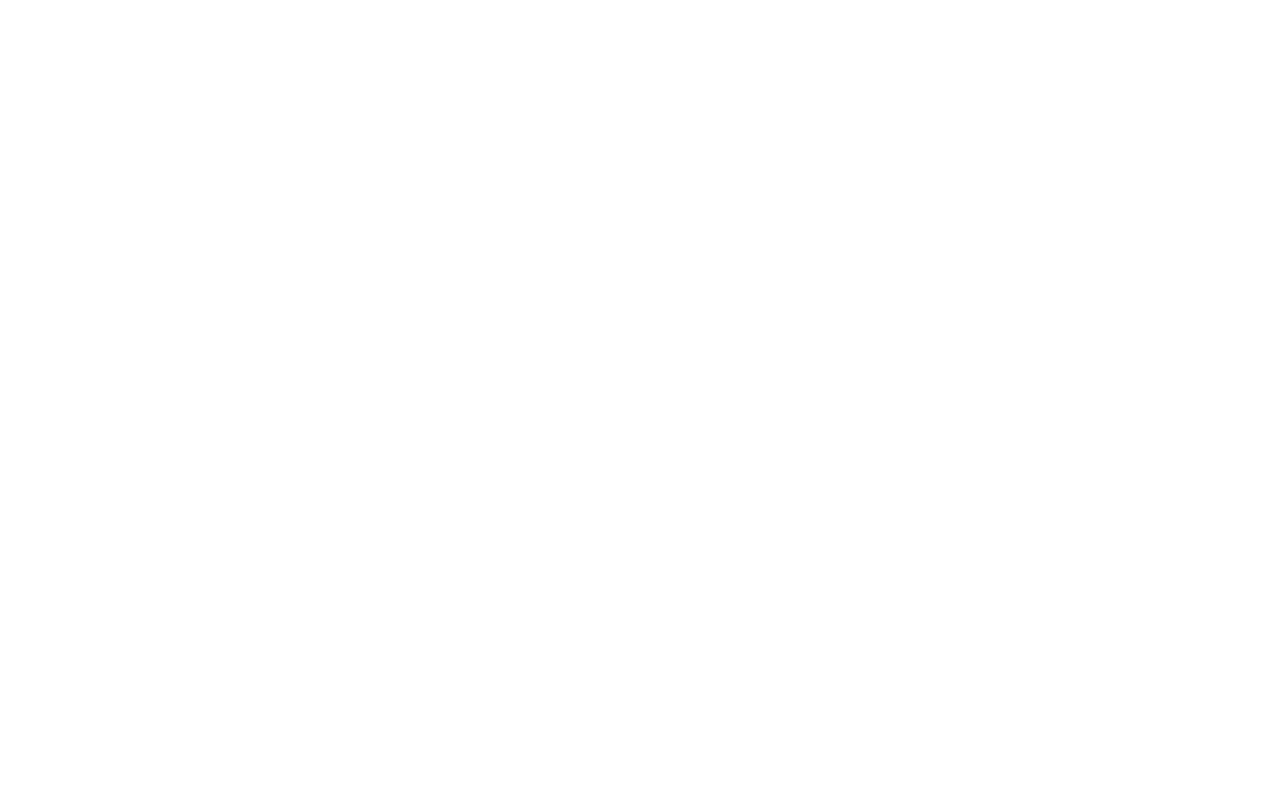
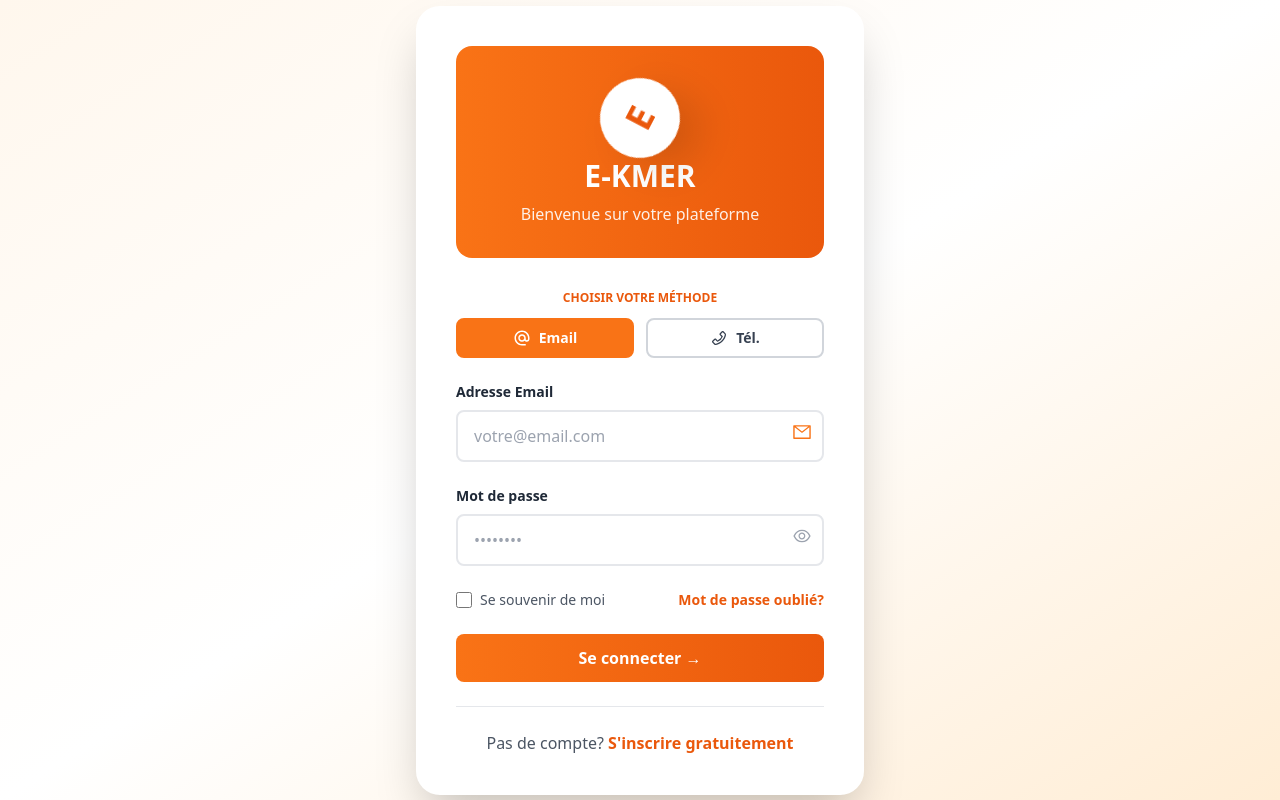
Before and after one commit to Brayann-hub-cmd/E-kmer, a React (Vite) app: page / in a window 1280 px wide. Built offline with nearby package versions, Linux system fonts and the light colour scheme.

Commit message:
Enhance login page animations and styles

```diff
--- a/src/App.jsx
+++ b/src/App.jsx
@@ -1,6 +1,7 @@
+import Login from "./pages/auth/Login";
 
 function App() {
-
+  return <Login />;
 }
 
-export default App
+export default App;
--- a/src/pages/auth/Login.jsx
+++ b/src/pages/auth/Login.jsx
@@ -0,0 +1,157 @@
+import React, { useState } from "react";
+import { AiOutlineMail, AiOutlineEye, AiOutlineEyeInvisible, AiOutlinePhone } from "react-icons/ai";
+import { MdAlternateEmail } from "react-icons/md";
+
+function Login() {
+  const [email, setEmail] = useState("");
+  const [password, setPassword] = useState("");
+  const [showPassword, setShowPassword] = useState(false);
+  const [loginMethod, setLoginMethod] = useState("email");
+  const [phone, setPhone] = useState("");
+  const [rememberMe, setRememberMe] = useState(false);
+  const [isLoading, setIsLoading] = useState(false);
+
+  const handleSubmit = (e) => {
+    e.preventDefault();
+    setIsLoading(true);
+    setTimeout(() => {
+      alert("Connexion réussie!");
+      setIsLoading(false);
+    }, 1500);
+  };
+
+  return (
+    <div className="min-h-screen flex items-center justify-center bg-gradient-to-br from-orange-50 via-white to-orange-100 animate-fade-in">
+      <div className="bg-white p-10 rounded-3xl shadow-2xl max-w-md w-full animate-slide-in">
+        <div className="bg-gradient-to-r from-orange-500 to-orange-600 p-8 rounded-2xl text-center text-white mb-8 animate-slide-in-down animate-gradient">
+          <div className="w-20 h-20 bg-white rounded-full flex items-center justify-center shadow-2xl mx-auto animate-float animate-pulse-glow animate-spin-slow">
+            <span className="text-4xl font-black text-orange-600">E</span>
+          </div>
+          <h1 className="text-3xl font-bold mb-2">E-KMER</h1>
+          <p className="opacity-90">Bienvenue sur votre plateforme</p>
+        </div>
+
+        <div className="mb-6 animate-slide-in delay-100">
+          <p className="text-xs font-semibold text-orange-600 uppercase text-center mb-3">Choisir votre méthode</p>
+          <div className="grid grid-cols-2 gap-3">
+            <button
+              type="button"
+              onClick={() => setLoginMethod("email")}
+              className={`py-2 px-3 rounded-lg flex items-center justify-center gap-2 font-semibold text-sm transition-all border-2 ${
+                loginMethod === "email"
+                  ? "bg-orange-500 text-white border-orange-500"
+                  : "text-gray-700 border-gray-300 hover:border-orange-500"
+              } hover:animate-wiggle`}
+            >
+              <MdAlternateEmail className="text-lg hover:animate-spin-slow" />
+              <span>Email</span>
+            </button>
+            <button
+              type="button"
+              onClick={() => setLoginMethod("phone")}
+              className={`py-2 px-3 rounded-lg flex items-center justify-center gap-2 font-semibold text-sm transition-all border-2 ${
+                loginMethod === "phone"
+                  ? "bg-orange-500 text-white border-orange-500"
+                  : "text-gray-700 border-gray-300 hover:border-orange-500"
+              } hover:animate-wiggle`}
+            >
+              <AiOutlinePhone className="text-lg hover:animate-spin-slow" />
+              <span>Tél.</span>
+            </button>
+          </div>
+        </div>
+
+        <form onSubmit={handleSubmit} className="space-y-6">
+          {loginMethod === "email" ? (
+            <div className="animate-slide-in delay-200">
+              <label className="block text-sm font-semibold text-gray-800 mb-2">Adresse Email</label>
+              <div className="relative group">
+                <AiOutlineMail className="absolute right-3 top-3 text-orange-500 text-xl group-hover:animate-spin-slow" />
+                <input
+                  type="email"
+                  value={email}
+                  onChange={(e) => setEmail(e.target.value)}
+                  className="w-full px-4 py-3 pr-12 border-2 border-gray-200 rounded-lg focus:border-orange-500 focus:outline-none"
+                  placeholder="votre@email.com"
+                  required
+                />
+              </div>
+            </div>
+          ) : (
+            <div className="animate-slide-in delay-200">
+              <label className="block text-sm font-semibold text-gray-800 mb-2">Numéro de Téléphone</label>
+              <div className="relative group">
+                <AiOutlinePhone className="absolute right-3 top-3 text-orange-500 text-xl group-hover:animate-spin-slow" />
+                <input
+                  type="tel"
+                  value={phone}
+                  onChange={(e) => setPhone(e.target.value)}
+                  className="w-full px-4 py-3 pr-12 border-2 border-gray-200 rounded-lg focus:border-orange-500 focus:outline-none"
+                  placeholder="+237 6 12 34 56 78"
+                  required
+                />
+              </div>
+            </div>
+          )}
+
+          <div className="animate-slide-in delay-300">
+            <label className="block text-sm font-semibold text-gray-800 mb-2">Mot de passe</label>
+            <div className="relative">
+              <button
+                type="button"
+                onClick={() => setShowPassword(!showPassword)}
+                className="absolute right-3 top-3 text-gray-400 hover:text-orange-500"
+              >
+                {showPassword ? <AiOutlineEyeInvisible className="text-xl" /> : <AiOutlineEye className="text-xl" />}
+              </button>
+              <input
+                type={showPassword ? "text" : "password"}
+                value={password}
+                onChange={(e) => setPassword(e.target.value)}
+                className="w-full px-4 py-3 pr-12 border-2 border-gray-200 rounded-lg focus:border-orange-500 focus:outline-none"
+                placeholder="••••••••"
+                required
+              />
+            </div>
+          </div>
+
+          <div className="flex items-center justify-between text-sm animate-slide-in delay-300">
+            <label className="flex items-center cursor-pointer">
+              <input type="checkbox" checked={rememberMe} onChange={(e) => setRememberMe(e.target.checked)} className="w-4 h-4 rounded accent-orange-600" />
+              <span className="ml-2 text-gray-600 hover:text-gray-800 transition">Se souvenir de moi</span>
+            </label>
+            <a href="#" className="text-orange-600 hover:text-orange-700 font-semibold transition hover:animate-wiggle">
+              Mot de passe oublié?
+            </a>
+          </div>
+
+          <button
+            type="submit"
+            disabled={isLoading}
+            className="w-full bg-gradient-to-r from-orange-500 to-orange-600 hover:from-orange-600 hover:to-orange-700 text-white font-bold py-3 rounded-lg transition-all flex items-center justify-center gap-2 animate-slide-in delay-400 hover:animate-pulse hover:scale-105 focus:animate-pulse-glow"
+          >
+            {isLoading ? (
+              <>
+                <div className="w-4 h-4 border-2 border-white border-t-transparent rounded-full animate-spin"></div>
+                <span>Connexion...</span>
+              </>
+            ) : (
+              "Se connecter →"
+            )}
+          </button>
+        </form>
+
+        <div className="mt-6 text-center border-t border-gray-200 pt-6 animate-slide-in delay-500">
+          <p className="text-gray-600">
+            Pas de compte?{" "}
+            <a href="/register" className="font-semibold text-orange-600 hover:text-orange-700 hover:animate-bounce">
+              S'inscrire gratuitement
+            </a>
+          </p>
+        </div>
+      </div>
+    </div>
+  );
+}
+
+export default Login;
--- a/tailwind.config.js
+++ b/tailwind.config.js
@@ -5,7 +5,49 @@ export default {
     "./src/**/*.{js,ts,jsx,tsx}",
   ],
   theme: {
-    extend: {},
+    extend: {
+      keyframes: {
+        slideInUp: {
+          '0%': { transform: 'translateY(100%)', opacity: '0' },
+          '100%': { transform: 'translateY(0)', opacity: '1' },
+        },
+        slideInDown: {
+          '0%': { transform: 'translateY(-100%)', opacity: '0' },
+          '100%': { transform: 'translateY(0)', opacity: '1' },
+        },
+        float: {
+          '0%, 100%': { transform: 'translateY(0)' },
+          '50%': { transform: 'translateY(-5%)' },
+        },
+        fadeIn: {
+          '0%': { opacity: '0' },
+          '100%': { opacity: '1' },
+        },
+        wiggle: {
+          '0%, 100%': { transform: 'rotate(-3deg)' },
+          '50%': { transform: 'rotate(3deg)' },
+        },
+        pulseGlow: {
+          '0%, 100%': { boxShadow: '0 0 0 rgba(249, 115, 22, 0.3)' },
+          '50%': { boxShadow: '0 0 20px rgba(249, 115, 22, 0.5)' },
+        },
+        gradient: {
+          '0%': { backgroundPosition: '0% 50%' },
+          '50%': { backgroundPosition: '100% 50%' },
+          '100%': { backgroundPosition: '0% 50%' },
+        },
+      },
+      animation: {
+        'slide-in': 'slideInUp 0.8s ease-out forwards',
+        'slide-in-down': 'slideInDown 0.8s ease-out forwards',
+        float: 'float 3s ease-in-out infinite',
+        'fade-in': 'fadeIn 0.5s ease-out forwards',
+        wiggle: 'wiggle 0.5s ease-in-out',
+        'pulse-glow': 'pulseGlow 2s ease-in-out infinite',
+        gradient: 'gradient 5s ease infinite',
+        'spin-slow': 'spin 3s linear infinite',
+      },
+    },
   },
   plugins: [require("daisyui")],
 }
```
Also changed, not shown: 1 other file (tests, documents, lock files or other folders).
